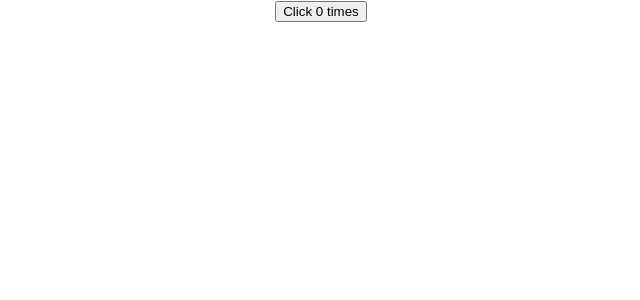
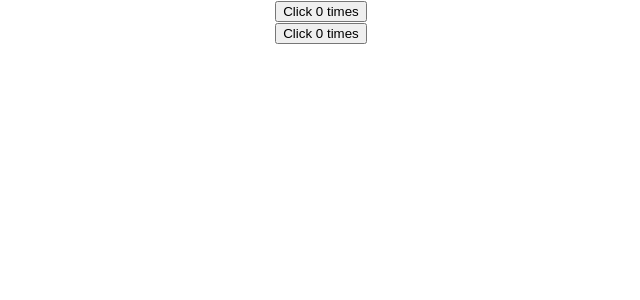
Before and after one commit to jimmymetts/react_hooks_tutorial, a React (Create React App) app: page / in a window 1280 px wide. Shown: the top 300 px of the page, without its empty margins (319-959 px from the left). Built offline with nearby package versions, Linux system fonts and the light colour scheme.

Commit message:
added HookCounterOne to app.js

```diff
--- a/src/App.js
+++ b/src/App.js
@@ -6,6 +6,7 @@ import HookCounterTwo from './components/HookCounterTwo';
 import HookCounterThree from './components/HookCounterThree';
 import HookCounterFour from './components/HookCounterFour';
 import ClassCounterOne from './components/ClassCounterOne';
+import HookCounterOne from './components/HookCounterOne';
 
 function App() {
   return (
@@ -18,6 +19,7 @@ function App() {
 {/* <HookCounterFour/> */}
 
 { <ClassCounterOne/> }
+{ <HookCounterOne/> }
 
     </div>
   );
```
